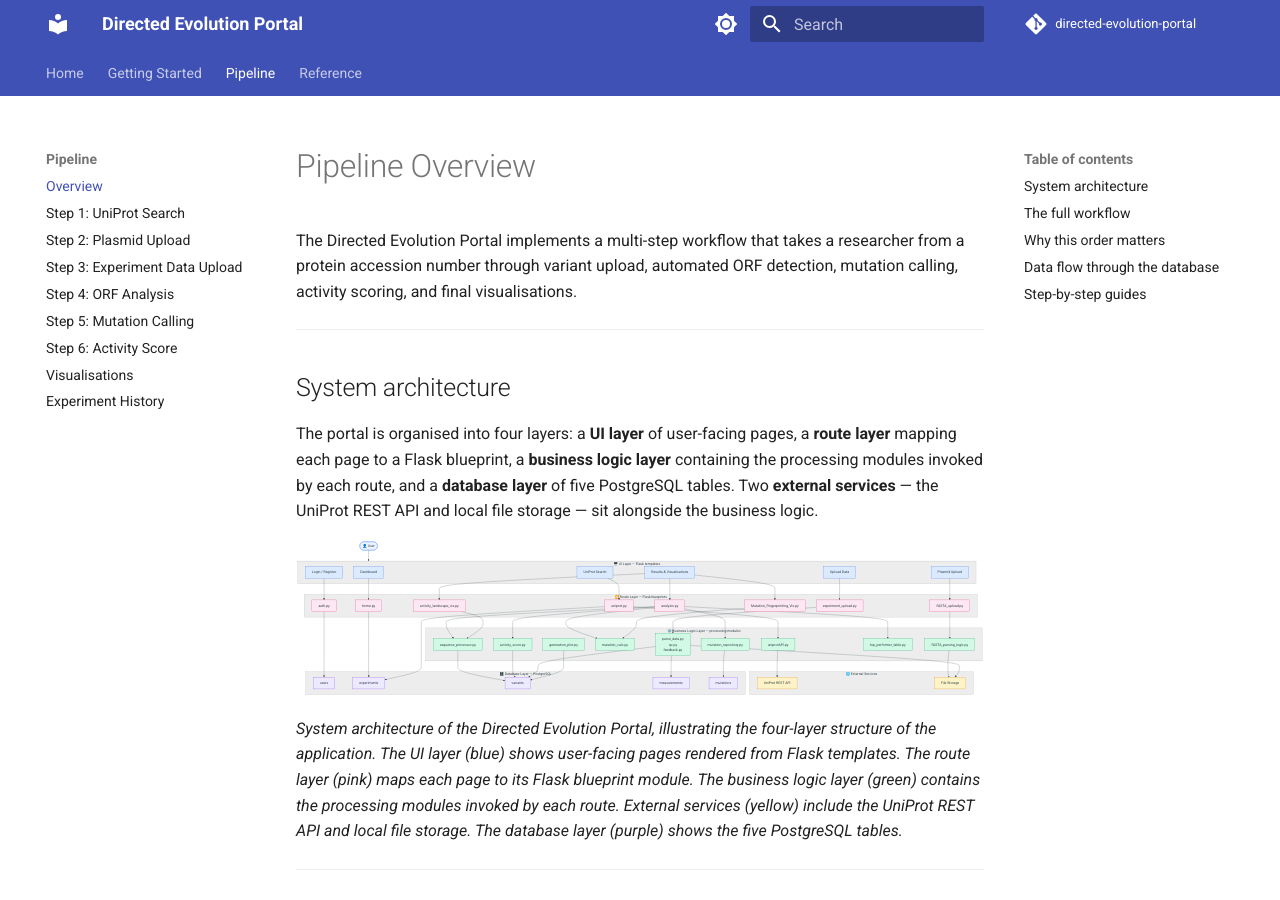
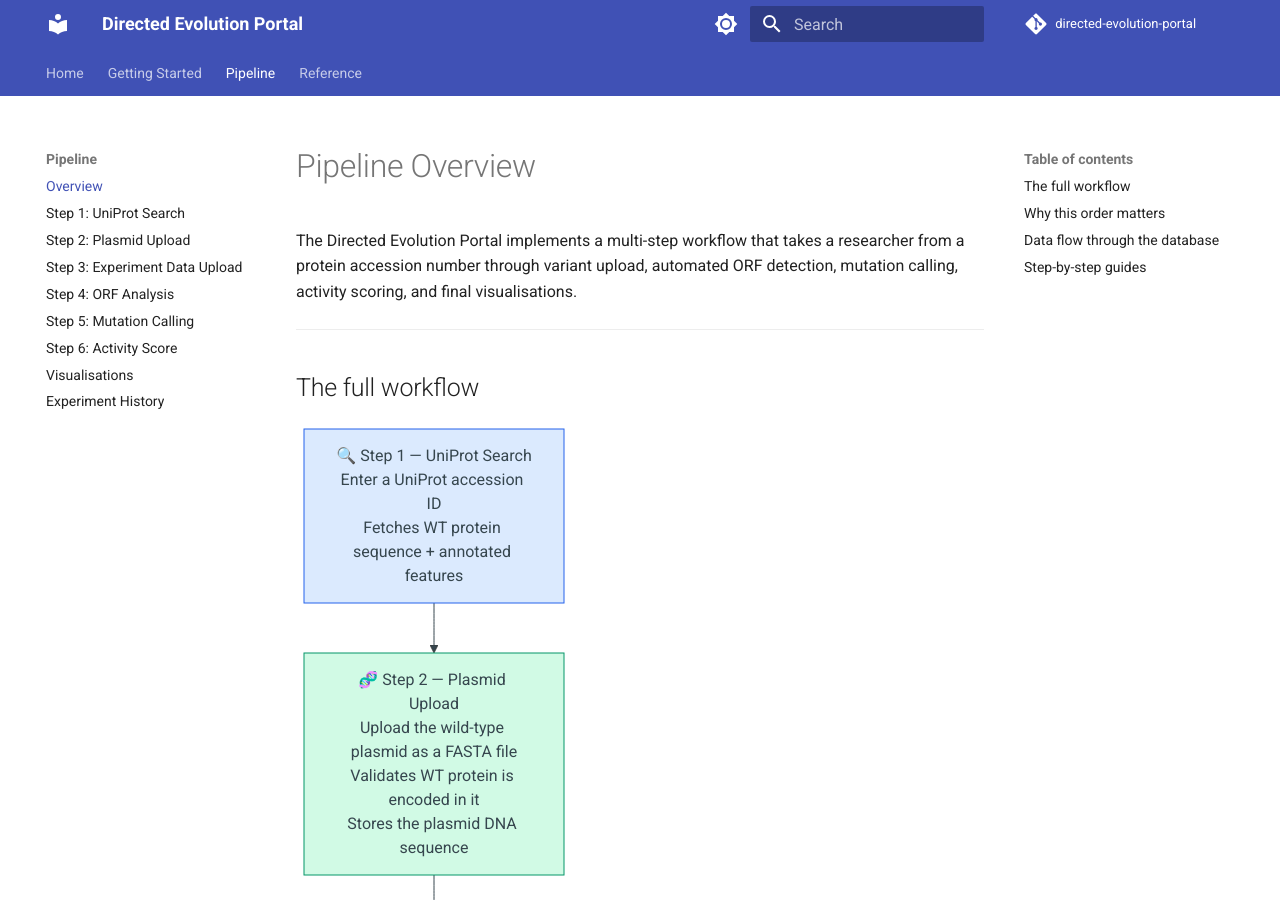
Before and after one commit to BIO727P-Sierra/Software_Development_Project, an MkDocs documentation site: the page built from docs/pipeline/overview.md, in a window 1280 px wide and 900 px high. Built offline with MkDocs 1.6.1 and Material for MkDocs 9.7.7, drawn with Linux system fonts in a browser that asks for light colours; comment, search, counter and statistics services are not loaded.

Commit message:
Update home page, pipeline overview, and database schema
- Replace mermaid architecture diagram on home page with the actual
  Figure 3.1.1 image; update tech stack and quick links
- Remove duplicate architecture section from pipeline overview
- Add database schema ER diagram image to reference page
- Update mutations table types, add saved_at to experiments, remove
  stale "reserved for future" language

````diff
--- a/docs/pipeline/overview.md
+++ b/docs/pipeline/overview.md
@@ -1,116 +1,6 @@
 # Pipeline Overview
 
 The Directed Evolution Portal implements a multi-step workflow that takes a researcher from a protein accession number through variant upload, automated ORF detection, mutation calling, activity scoring, and final visualisations.
-
----
-
-## System architecture
-
-The portal is organised into four layers: a **UI layer** of user-facing pages, a **route layer** mapping each page to a Flask blueprint, a **business logic layer** containing the processing modules invoked by each route, and a **database layer** of five PostgreSQL tables. Two **external services** — the UniProt REST API and local file storage — sit alongside the business logic.
-
-```mermaid
-flowchart TB
-    User(["👤 User"])
-
-    subgraph UI["🖥️ UI Layer — Flask templates"]
-        direction LR
-        U1["Dashboard"]
-        U2["Login / Register"]
-        U3["UniProt Search"]
-        U4["Plasmid Upload"]
-        U5["Upload Data"]
-        U6["Results & Visualisations"]
-    end
-
-    subgraph Routes["🔀 Route Layer — Flask blueprints"]
-        direction LR
-        R1["home.py"]
-        R2["auth.py"]
-        R3["uniprot.py"]
-        R4["FASTA_upload.py"]
-        R5["experiment_upload.py"]
-        R6["analysis.py"]
-        R7["activity_landscape_vis.py"]
-        R8["Mutation_Fingerprinting_Vis.py"]
-    end
-
-    subgraph Logic["⚙️ Business Logic Layer — processing modules"]
-        direction LR
-        L1["uniprotAPI.py"]
-        L2["FASTA_parsing_logic.py"]
-        L3["parse_data.py<br/>qc.py<br/>feedback.py"]
-        L4["mutation_calc.py"]
-        L5["sequence_processor.py"]
-        L6["mutation_repository.py"]
-        L7["activity_score.py"]
-        L8["top_performer_table.py"]
-        L9["generation_plot.py"]
-    end
-
-    subgraph External["🌐 External Services"]
-        direction LR
-        E1["UniProt REST API"]
-        E2["File Storage"]
-    end
-
-    subgraph DB["🗄️ Database Layer — PostgreSQL"]
-        direction LR
-        D1["users"]
-        D2["experiments"]
-        D3["variants"]
-        D4["measurements"]
-        D5["mutations"]
-    end
-
-    User --> UI
-    U1 --> R1
-    U2 --> R2
-    U3 --> R3
-    U4 --> R4
-    U5 --> R5
-    U6 --> R6
-    U6 --> R7
-    U6 --> R8
-
-    R3 --> L1
-    R4 --> L2
-    R5 --> L3
-    R6 --> L4
-    R6 --> L5
-    R6 --> L6
-    R6 --> L7
-    R6 --> L8
-    R7 --> L5
-    R8 --> L4
-
-    L1 --> E1
-    L2 --> E2
-    L3 --> E2
-
-    R1 --> D2
-    R2 --> D1
-    R3 --> D2
-    L5 --> D3
-    L6 --> D5
-    L7 --> D3
-    L3 --> D3
-    L3 --> D4
-    L9 --> D3
-
-    classDef uiStyle fill:#dbeafe,stroke:#2563eb,color:#000
-    classDef routeStyle fill:#fce7f3,stroke:#db2777,color:#000
-    classDef logicStyle fill:#d1fae5,stroke:#059669,color:#000
-    classDef extStyle fill:#fef3c7,stroke:#d97706,color:#000
-    classDef dbStyle fill:#ede9fe,stroke:#7c3aed,color:#000
-
-    class U1,U2,U3,U4,U5,U6 uiStyle
-    class R1,R2,R3,R4,R5,R6,R7,R8 routeStyle
-    class L1,L2,L3,L4,L5,L6,L7,L8,L9 logicStyle
-    class E1,E2 extStyle
-    class D1,D2,D3,D4,D5 dbStyle
-```
-
-*System architecture of the Directed Evolution Portal, illustrating the four-layer structure of the application. The UI layer (blue) shows user-facing pages rendered from Flask templates. The route layer (pink) maps each page to its Flask blueprint module. The business logic layer (green) contains the processing modules invoked by each route. External services (yellow) include the UniProt REST API and local file storage. The database layer (purple) shows the five PostgreSQL tables.*
 
 ---
 
````
Also changed, not shown: docs/index.md (+16 -89 lines), docs/reference/database-schema.md (+20 -11 lines), docs/images/database-schema.png (added), docs/images/system-architecture.png (added).
